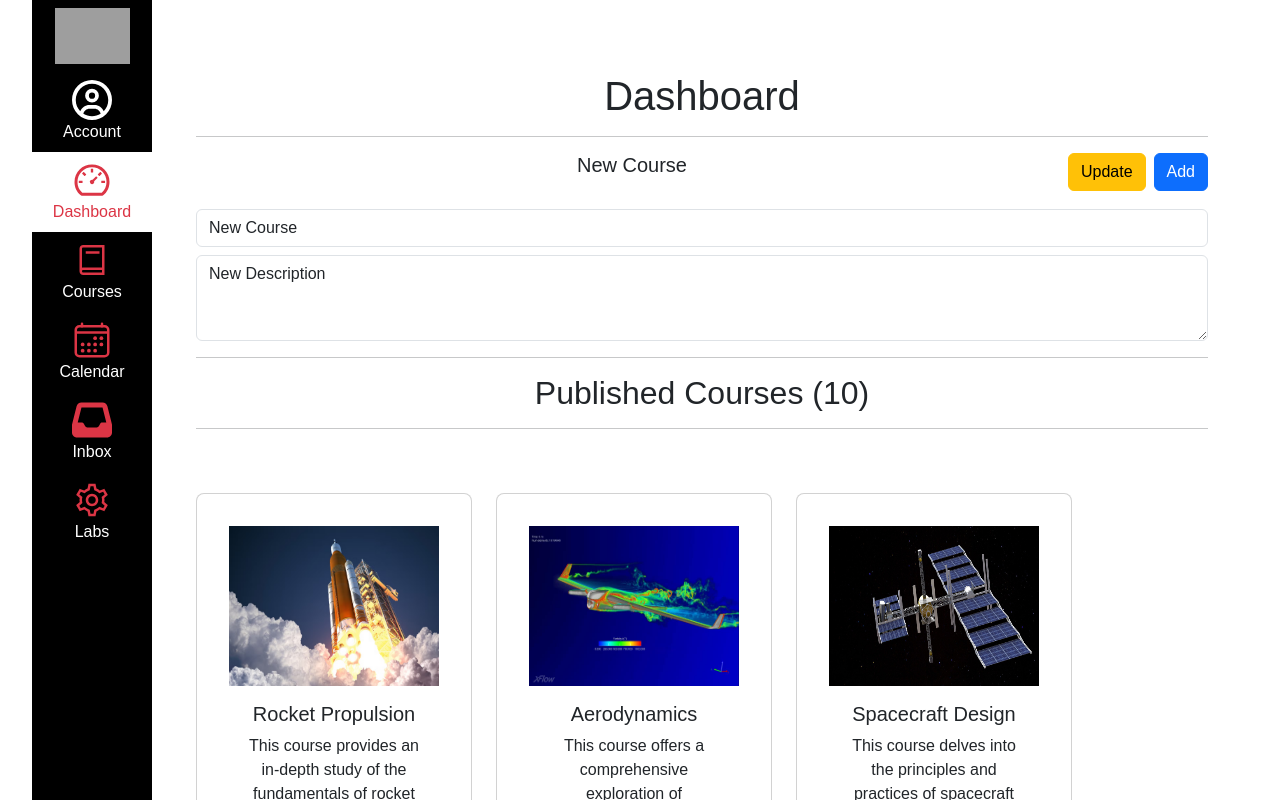
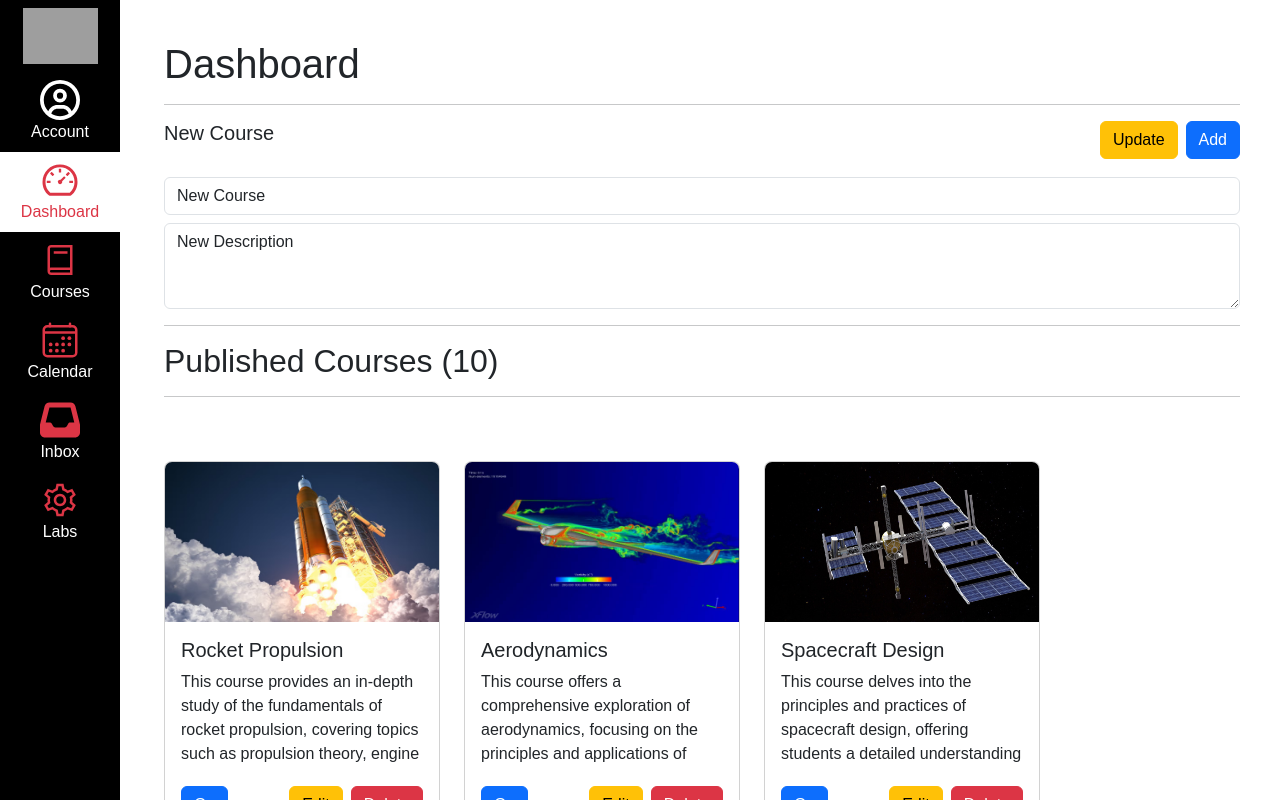
Before and after one commit to BupeshKumarR/kambaz-react-web-app, a React app: page /#/Kambaz/Dashboard in a window 1280 px wide. Shown: the top 800 px of the page. Built offline with nearby package versions, Linux system fonts and the light colour scheme; grey boxes are pictures that could not be loaded; the HTML template or start-up script is replaced by a standard one.

Commit message:
a4 Redux - fixed allignment issue

```diff
--- a/src/App.tsx
+++ b/src/App.tsx
@@ -1,5 +1,5 @@
 import { HashRouter, Route, Routes, Navigate } from "react-router-dom";
-import "./App.css";
+// import "./global.css";
 import Labs from "./Labs";
 import Kambaz from "./Kambaz";
 import { Provider } from "react-redux";
--- a/src/Kambaz/index.tsx
+++ b/src/Kambaz/index.tsx
@@ -11,20 +11,15 @@ import { v4 as uuidv4 } from "uuid";
 export default function Kambaz() {
   const [courses, setCourses] = useState<any[]>(db.courses);
   const [course, setCourse] = useState<any>({
-    _id: "0", name: "New Course", number: "New Number",
-    startDate: "2023-09-10", endDate: "2023-12-15",
-    imgSource: "/images/reactjs.jpg", description: "New Description"
+    _id: "1234", name: "New Course", number: "New Number",
+    startDate: "2023-09-10", endDate: "2023-12-15", description: "New Description",
   });
-
   const addNewCourse = () => {
-    const newCourse = { ...course, _id: uuidv4() };
-    setCourses([...courses, newCourse ]);
+    setCourses([...courses, { ...course, _id: uuidv4() }]);
   };
-
-  const deleteCourse = (courseId: string) => {
+  const deleteCourse = (courseId: any) => {
     setCourses(courses.filter((course) => course._id !== courseId));
   };
-
   const updateCourse = () => {
     setCourses(
       courses.map((c) => {
@@ -36,6 +31,7 @@ export default function Kambaz() {
       })
     );
   };
+
 
   return (
     <div id="wd-kambaz">
--- /dev/null
+++ b/src/Labs/Labs.css
@@ -0,0 +1,4 @@
+/* Override center alignment for the labs container */
+#labs-container {
+    text-align: left;
+  }
--- a/src/Labs/index.tsx
+++ b/src/Labs/index.tsx
@@ -7,15 +7,16 @@ import Lab3 from "./Lab3";
 import TOC from "./TOC";
 import Lab4 from "./Lab4";
 import { Container } from "react-bootstrap";
+import "./Labs.css";
 export default function Labs() {
   return (
-    <Container>
+    <Container id="labs-container">
       <Provider store={store}>
         {/* <div id="wd=-labs"> */}
         <h1>Labs</h1>
         <h2> Bupesh Kumar Ramesh Kumar</h2>
         <h3>Section: 02</h3>
-        <hr></hr>
+        <hr/>
         <TOC />
         <Routes>
           <Route path="/" element={<Navigate to="Lab1" />} />
@@ -27,5 +28,6 @@ export default function Labs() {
         {/* </div> */}
       </Provider>
     </Container>
+
   );
 }
--- /dev/null
+++ b/src/global.css
@@ -0,0 +1,6 @@
+/* global.css */
+
+/* Override center alignment for all content */
+body, #root, .container, .main-content, .content-container {
+    text-align: left;
+  }
```
